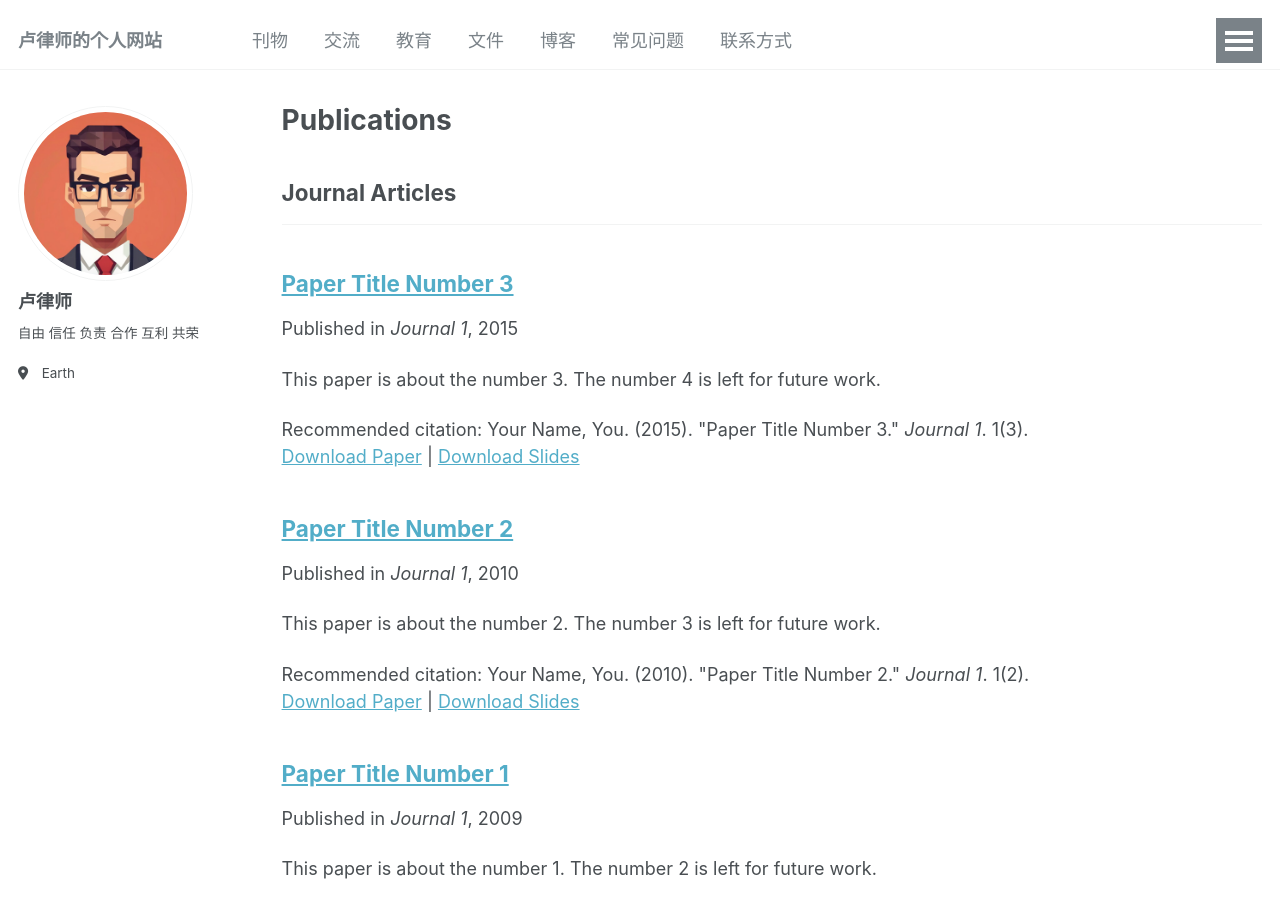
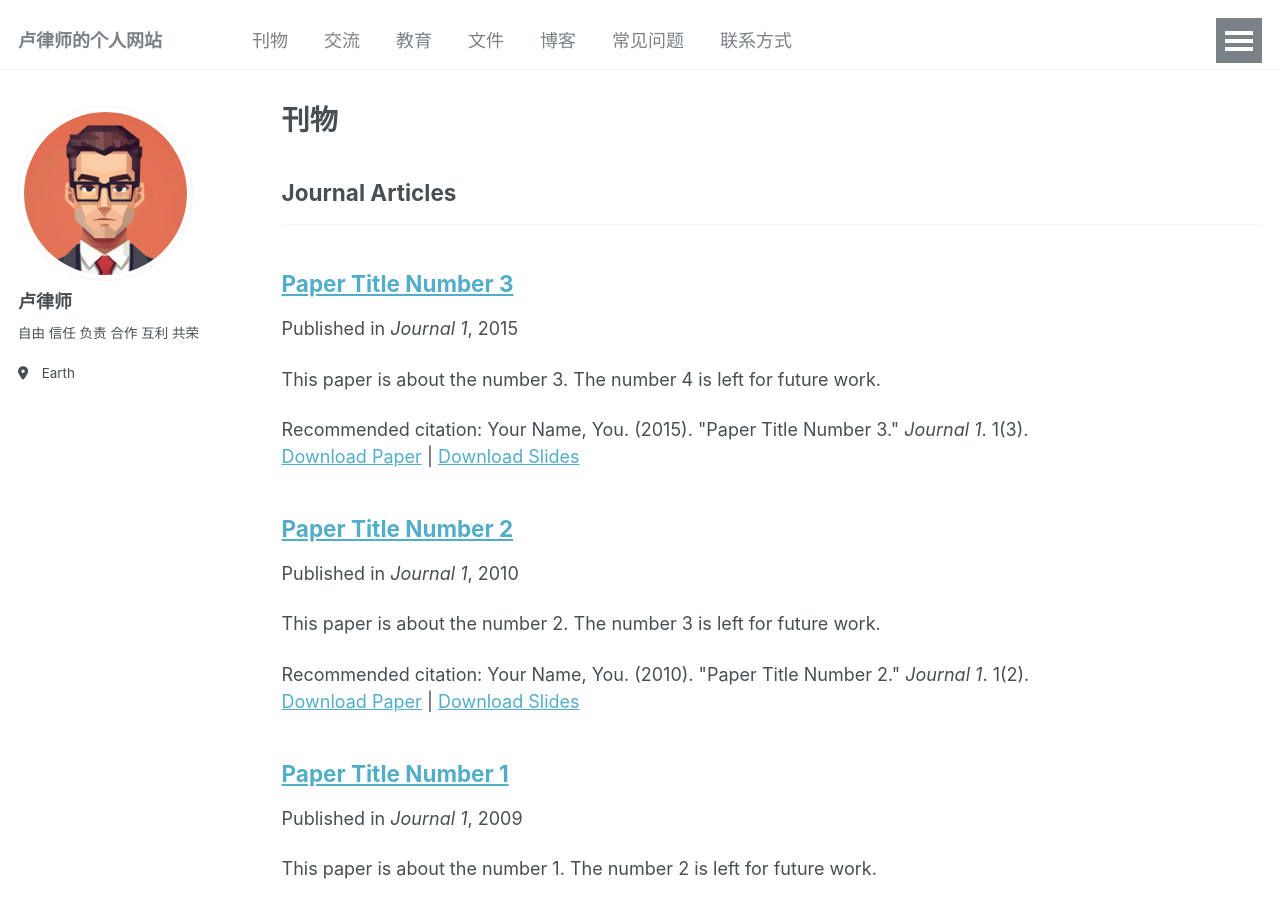
Before and after one commit to LULAWOFFICE/LULAWOFFICE.github.io, a Jekyll site: the page built from _pages/publications.html, in a window 1280 px wide and 900 px high. Built offline with Jekyll 4.4.1, drawn with Linux system fonts in a browser that asks for light colours.

Commit message:
Update publications.html
刊物栏目

```diff
--- a/_pages/publications.html
+++ b/_pages/publications.html
@@ -1,6 +1,6 @@
 ---
 layout: archive
-title: "Publications"
+title: "刊物"
 permalink: /publications/
 author_profile: true
 ---
```
